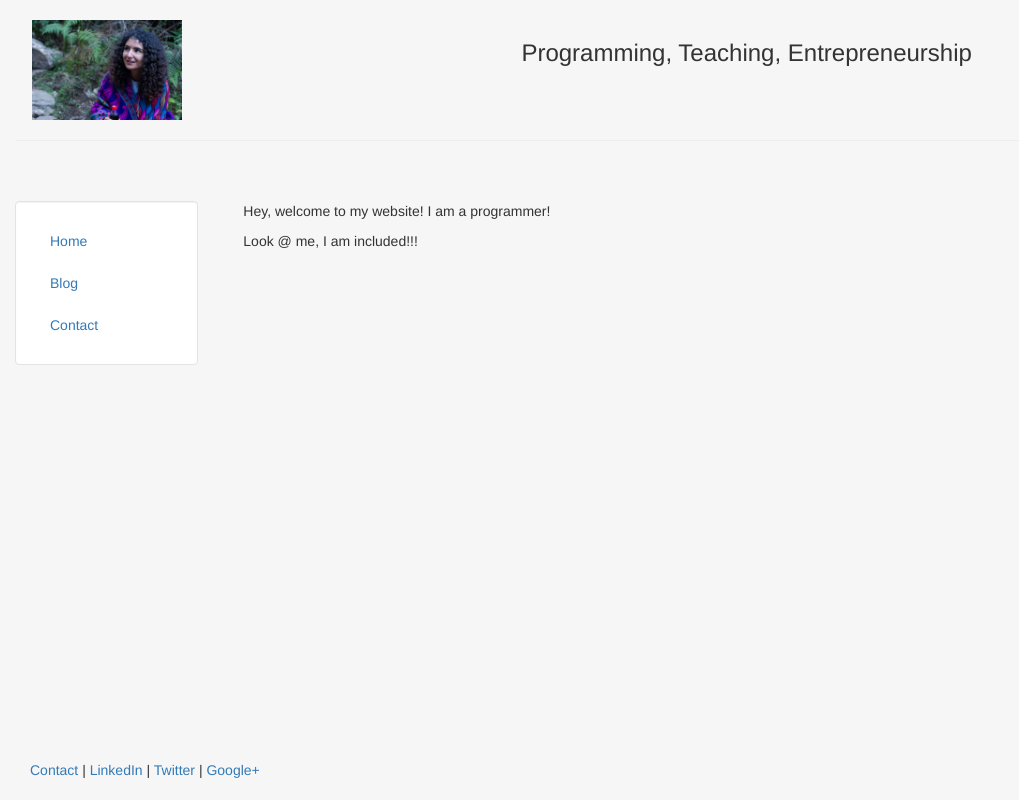
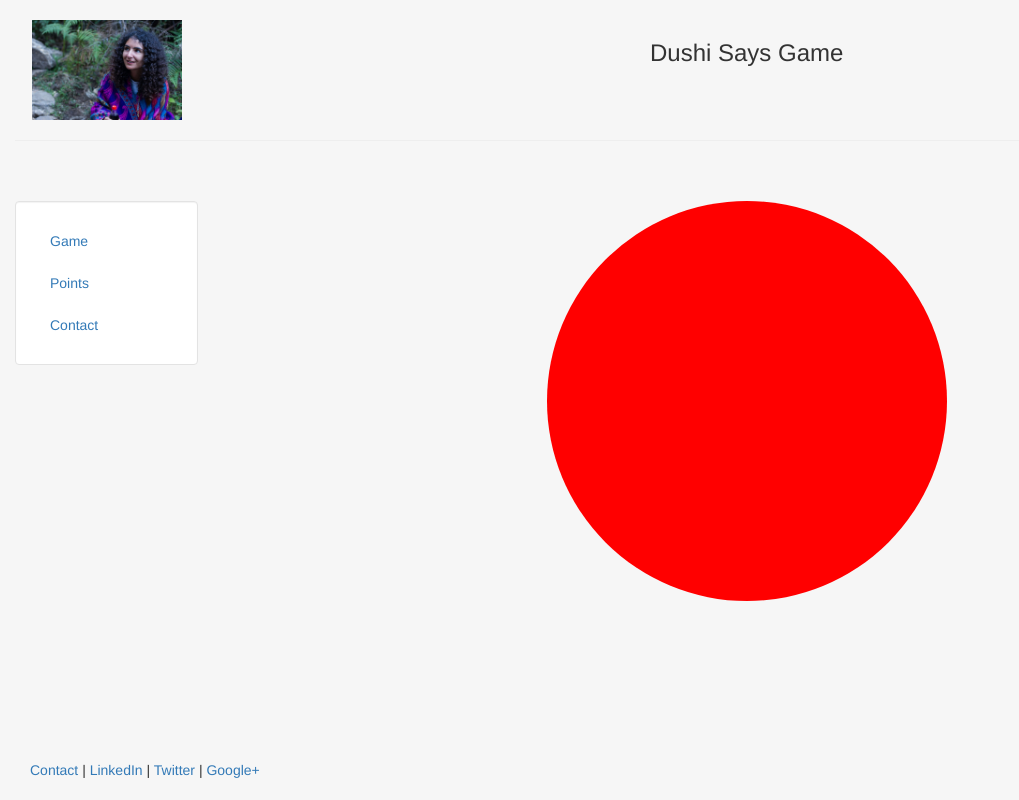
Before and after one commit to yarden12313/SimonSays, a Django app: page / in a window 1280 px wide. Shown: the whole page, without its empty margins (0-1019 px from the left). Run offline with Django 3.2, Linux system fonts and the light colour scheme; some libraries are stand-ins or nearby versions.

```diff
--- a/simonsays/personal/templates/personal/header.html
+++ b/simonsays/personal/templates/personal/header.html
@@ -2,7 +2,7 @@
 <html lang="en">
 
 <head>
-	<title>Harrison Kinsley</title>
+	<title>Dushi Says</title>
 	<meta charset="utf-8" />
 	{% load staticfiles %}
 	<link rel="stylesheet" href="{% static 'personal/css/bootstrap.min.css' %}" type = "text/css"/>
@@ -28,7 +28,7 @@
 			  <div class="col-sm-10">
 				  <br>
 				  <center>
-				  <h3>Programming, Teaching, Entrepreneurship</h3>
+				  <h3>Dushi Says Game</h3>
 				  </center>
 			  </div>
 		</div><hr>
@@ -42,8 +42,8 @@
 			<!--<div class="well bs-sidebar affix" id="sidebar" style="background-color:#fff">-->
 			<div class="well bs-sidebar" id="sidebar" style="background-color:#fff">
 			  <ul class="nav nav-pills nav-stacked">
-				<li><a href='/'>Home</a></li>
-				<li><a href='/blog/'>Blog</a></li>
+				<li><a href='/'>Game</a></li>
+				<li><a href='/blog/'>Points</a></li>
 				<li><a href='/contact/'>Contact</a></li>
 			  </ul>
 			</div> <!--well bs-sidebar affix-->
--- a/simonsays/personal/templates/personal/home.html
+++ b/simonsays/personal/templates/personal/home.html
@@ -1,7 +1,20 @@
 {% extends "personal/header.html" %}
 
 {% block content %}
-<p> Hey, welcome to my website! I am a programmer!</p>
+<style>
+  .circle{
+     background: #f00;
+     width: 400px;
+     height: 400px;
+     border-radius: 50%;
+     -moz-border-radius: 50%;
+     -webkit-border-radius: 50%;
+     <!--$size: 45px;-->
+  }
+</style>
+
+<center><div class="circle">
+</div></center>
 
 {% include "personal/includes/htmlsnippet.html" %}
 {% endblock %}
--- a/simonsays/personal/templates/personal/includes/htmlsnippet.html
+++ b/simonsays/personal/templates/personal/includes/htmlsnippet.html
@@ -1,3 +1,3 @@
 {% block content %}
-<p> Look @ me, I am included!!!</p>
+<!--<p> Look @ me, I am included!!!</p>-->
 {% endblock %}
```
